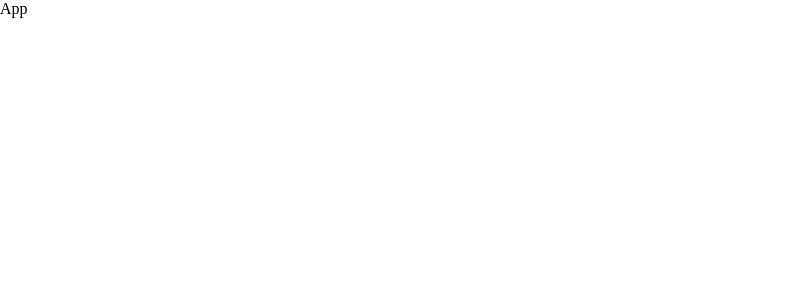
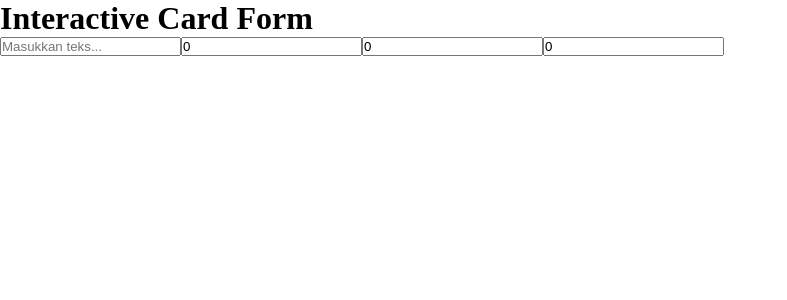
Before and after one commit to Nuuriii/interactive-card, a React (Vite) app: page / in a window 1280 px wide. Shown: the top 300 px of the page, without its empty margins (0-787 px from the left). Built offline with nearby package versions, Linux system fonts and the light colour scheme.

Commit message:
feat: add input form

```diff
--- a/src/App.tsx
+++ b/src/App.tsx
@@ -1,3 +1,9 @@
+import { InputWrapper } from "./components/Wrapper/inputWrapper";
+
 export const App = () => {
-   return <div>App</div>;
+   return (
+      <>
+         <InputWrapper />
+      </>
+   );
 };
--- /dev/null
+++ b/src/components/Wrapper/inputWrapper.tsx
@@ -0,0 +1,18 @@
+import { useState } from "react";
+import { Input } from "../utils/Input";
+import { Card } from "../utils/Card";
+
+export const InputWrapper = () => {
+   const [displayText, setDisplayText] = useState("");
+
+   const handleInputChange = (text: string) => {
+      setDisplayText(text);
+   };
+   return (
+      <div className='App'>
+         <h1>Interactive Card Form</h1>
+         <Input onChange={handleInputChange} />
+         <Card text={displayText} />
+      </div>
+   );
+};
--- /dev/null
+++ b/src/components/utils/Card.tsx
@@ -0,0 +1,16 @@
+interface CardProps {
+   name: string;
+   month: number;
+   year: number;
+   number: number;
+}
+
+export const Card = ({ name }: CardProps) => {
+   return (
+      <div>
+         <div className='card'>
+            <p>{name}</p>
+         </div>
+      </div>
+   );
+};
--- /dev/null
+++ b/src/components/utils/Input.tsx
@@ -0,0 +1,65 @@
+import { useState } from "react";
+
+interface InputProps {
+   name: (name: string) => void;
+   month: (month: string) => void;
+   year: (year: number | string) => void;
+   number: (number: number | string) => void;
+}
+
+export const Input = ({ name, month }: InputProps) => {
+   const [inputName, setInputName] = useState("");
+   const [inputMonth, setInputMonth] = useState(0);
+   const [inputYear, setInputYear] = useState(0);
+   const [inputNumber, setInputNumber] = useState(0);
+
+   const handleName = (event: React.ChangeEvent<HTMLInputElement>) => {
+      const text = event.target.value;
+      setInputName(text);
+      name(text);
+   };
+   const handleMonth = (event: React.ChangeEvent<HTMLInputElement>) => {
+      const month = event.target.value;
+      setInputMonth(parseFloat(month));
+      month(month);
+   };
+   const handleYear = (event: React.ChangeEvent<HTMLInputElement>) => {
+      const year = event.target.value;
+      setInputYear(parseFloat(year));
+      year(year);
+   };
+   const handleNumber = (event: React.ChangeEvent<HTMLInputElement>) => {
+      const number = event.target.value;
+      setInputNumber(parseFloat(number));
+      number(parseFloat(number));
+   };
+
+   return (
+      <div>
+         <input
+            type='text'
+            placeholder='Masukkan teks...'
+            value={inputName}
+            onChange={handleName}
+         />
+         <input
+            type='text'
+            placeholder='Masukkan teks...'
+            value={inputMonth}
+            onChange={handleMonth}
+         />
+         <input
+            type='text'
+            placeholder='Masukkan teks...'
+            value={inputYear}
+            onChange={handleYear}
+         />
+         <input
+            type='text'
+            placeholder='Masukkan teks...'
+            value={inputNumber}
+            onChange={handleNumber}
+         />
+      </div>
+   );
+};
```
Also changed, not shown: .eslintrc.cjs.
